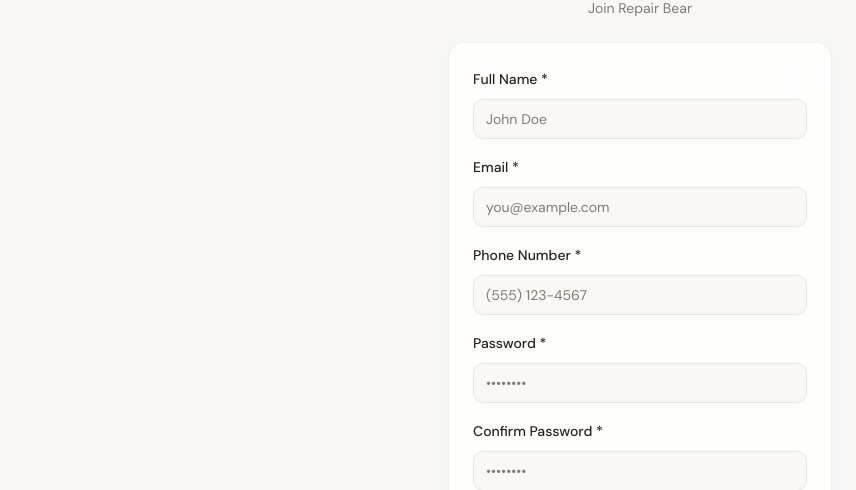
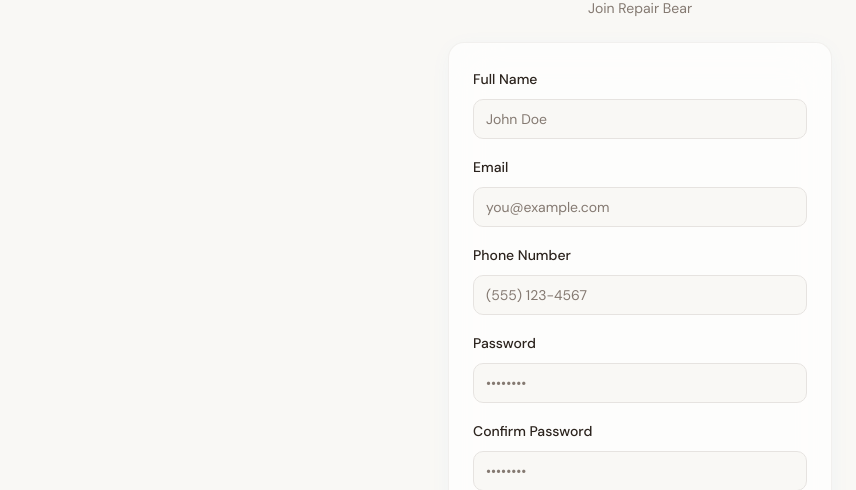
Before and after one commit to mkultracodes/precise-render-guy, a React (Vite) app: page /create-account in a window 1280 px wide. Shown: the part 210-700 px from the top of the page, without its empty margins (0-856 px from the left). Built offline with nearby package versions, Linux system fonts and the light colour scheme; the HTML template or start-up script is replaced by a standard one.

Commit message:
Changes
Co-authored-by: mkultracodes <99495348+mkultracodes@users.noreply.github.com>

```diff
--- a/src/pages/CreateAccount.tsx
+++ b/src/pages/CreateAccount.tsx
@@ -105,7 +105,7 @@ const CreateAccount = () => {
 
           <form onSubmit={handleSubmit} className="glass-card rounded-2xl p-6 space-y-4">
             <div className="space-y-2">
-              <label className="text-sm font-medium text-foreground">Full Name *</label>
+              <label className="text-sm font-medium text-foreground">Full Name</label>
               <Input
                 placeholder="John Doe"
                 value={form.name}
@@ -114,7 +114,7 @@ const CreateAccount = () => {
               />
             </div>
             <div className="space-y-2">
-              <label className="text-sm font-medium text-foreground">Email *</label>
+              <label className="text-sm font-medium text-foreground">Email</label>
               <Input
                 type="email"
                 placeholder="you@example.com"
@@ -124,7 +124,7 @@ const CreateAccount = () => {
               />
             </div>
             <div className="space-y-2">
-              <label className="text-sm font-medium text-foreground">Phone Number *</label>
+              <label className="text-sm font-medium text-foreground">Phone Number</label>
               <Input
                 type="tel"
                 placeholder="(555) 123-4567"
@@ -134,7 +134,7 @@ const CreateAccount = () => {
               />
             </div>
             <div className="space-y-2">
-              <label className="text-sm font-medium text-foreground">Password *</label>
+              <label className="text-sm font-medium text-foreground">Password</label>
               <Input
                 type="password"
                 placeholder="••••••••"
@@ -144,7 +144,7 @@ const CreateAccount = () => {
               />
             </div>
             <div className="space-y-2">
-              <label className="text-sm font-medium text-foreground">Confirm Password *</label>
+              <label className="text-sm font-medium text-foreground">Confirm Password</label>
               <Input
                 type="password"
                 placeholder="••••••••"
```
